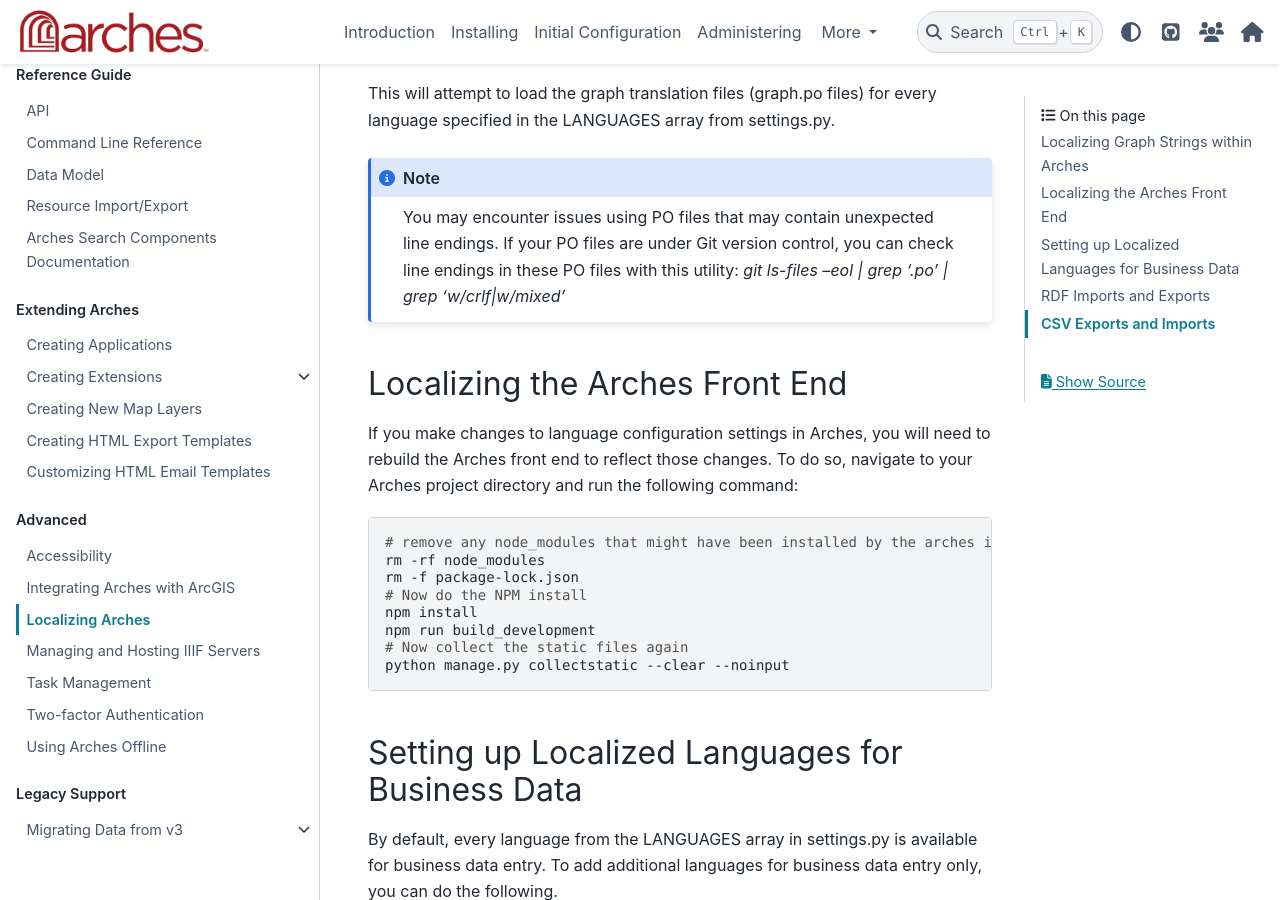
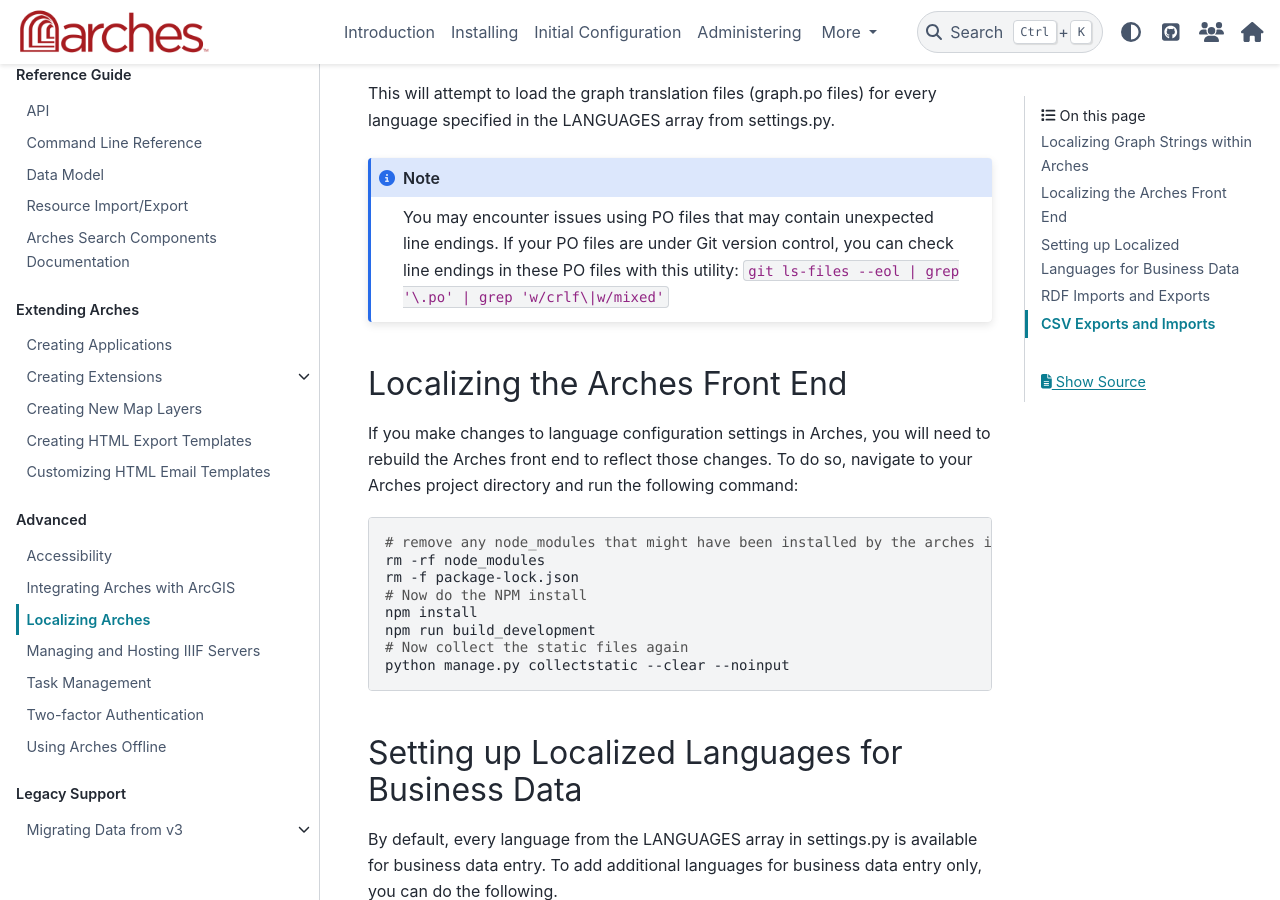
Before and after one commit to archesproject/arches-docs, a Sphinx documentation site: the page built from docs/developing/advanced/localizing-arches.rst, in a window 1280 px wide and 900 px high, scrolled down 2423 px. Built offline with Sphinx 7.4.7 and the PyData theme 0.15.4, drawn with Linux system fonts in a browser that asks for light colours.

Commit message:
Improved format

```diff
--- a/docs/developing/advanced/localizing-arches.rst
+++ b/docs/developing/advanced/localizing-arches.rst
@@ -107,7 +107,7 @@
 
 .. note::
   You may encounter issues using PO files that may contain unexpected line endings. If your PO files are under Git version control, you can check line endings in these PO files with this utility:
-  `git ls-files --eol | grep '\.po' | grep 'w/crlf\|w/mixed'`
+  ``git ls-files --eol | grep '\.po' | grep 'w/crlf\|w/mixed'``
 
 
 
```
